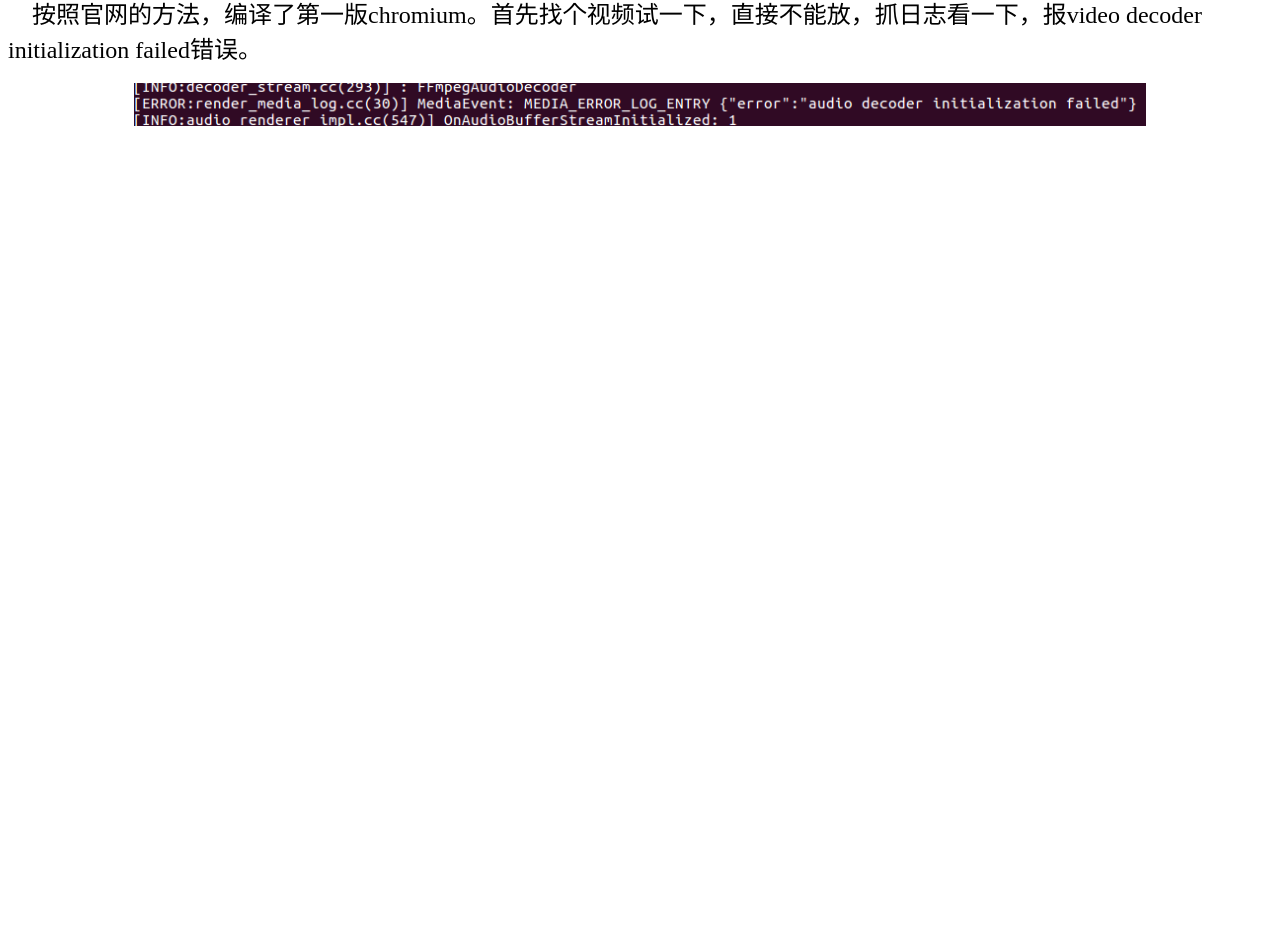
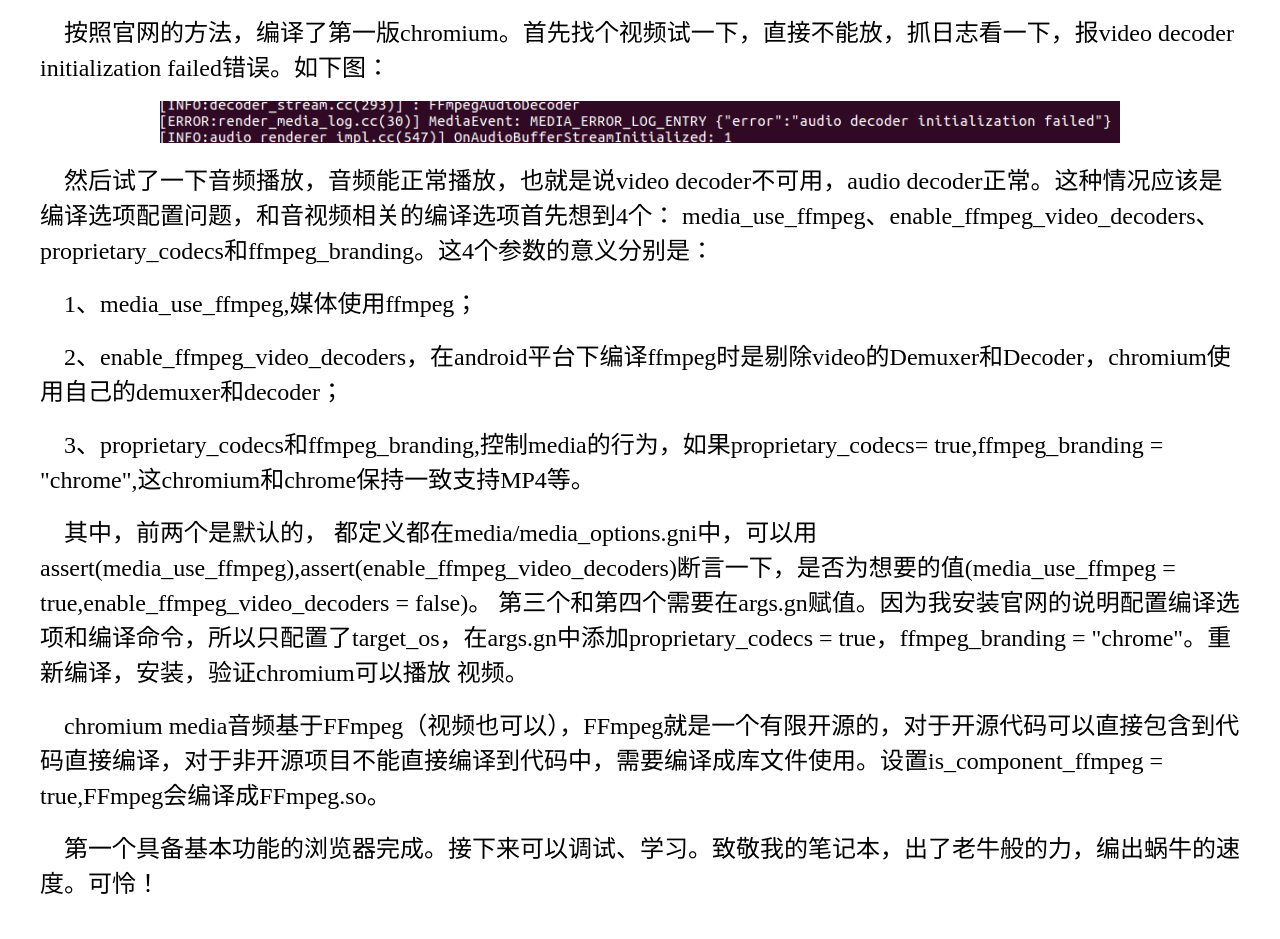
Before and after one commit to li311/Chromium-Test, a plain HTML site: page version/B001/b001.html in a window 1280 px wide. Shown: the part 85-1024 px from the top of the page. Before the commit the page ends 800 px from the top, so only its background shows below. Drawn offline with Linux system fonts and the light colour scheme.

Commit message:
Recording building version B001.

```diff
--- a/version/B001/b001.html
+++ b/version/B001/b001.html
@@ -13,25 +13,63 @@
   </style>
 </head>
 
-<body>
+<body style = "margin : 40px 40px 40px 40px;">
   <h1>B001</h1>
   <div id="summary" style="font-size:24px">
-      &emsp;按照官网的方法，编译了第一版chromium。首先找个视频试一下，直接不能放，抓日志看一下，报video decoder initialization failed错误。
+      &emsp;按照官网的方法，编译了第一版chromium。首先找个视频试一下，直接不能放，抓日志看一下，报video decoder initialization failed错误。如下图：
   </div>
+
   <br/>
+
   <div align = "middle" width = "100%">
      <img src = "decodererror.png" align = "middle" width = "80%"></img>
   </div>
-  <div>
-     &emsp;
+
+  <br/>
+
+  <div style="font-size:24px">
+     &emsp;然后试了一下音频播放，音频能正常播放，也就是说video decoder不可用，audio decoder正常。这种情况应该是编译选项配置问题，和音视频相关的编译选项首先想到4个：
+  media_use_ffmpeg、enable_ffmpeg_video_decoders、proprietary_codecs和ffmpeg_branding。这4个参数的意义分别是：
   </div>
 
-  <div>
+  <br/>
 
+  <div style="font-size:24px">
+     &emsp;1、media_use_ffmpeg,媒体使用ffmpeg；
   </div>
 
-  <div>
+  <br/>
 
+   <div style="font-size:24px">
+     &emsp;2、enable_ffmpeg_video_decoders，在android平台下编译ffmpeg时是剔除video的Demuxer和Decoder，chromium使用自己的demuxer和decoder；
+   </div>
+
+   <br/>
+
+    <div style="font-size:24px">
+     &emsp;3、proprietary_codecs和ffmpeg_branding,控制media的行为，如果proprietary_codecs= true,ffmpeg_branding = "chrome",这chromium和chrome保持一致支持MP4等。
+  </div>
+
+  <br/>
+
+  <div style="font-size:24px">
+     &emsp;其中，前两个是默认的，
+  都定义都在media/media_options.gni中，可以用assert(media_use_ffmpeg),assert(enable_ffmpeg_video_decoders)断言一下，是否为想要的值(media_use_ffmpeg = true,enable_ffmpeg_video_decoders = false)。
+  第三个和第四个需要在args.gn赋值。因为我安装官网的说明配置编译选项和编译命令，所以只配置了target_os，在args.gn中添加proprietary_codecs = true，ffmpeg_branding = "chrome"。重新编译，安装，验证chromium可以播放
+  视频。
+  </div>
+
+  <br/>
+
+  <div style="font-size:24px">
+      &emsp;chromium media音频基于FFmpeg（视频也可以），FFmpeg就是一个有限开源的，对于开源代码可以直接包含到代码直接编译，对于非开源项目不能直接编译到代码中，需要编译成库文件使用。设置is_component_ffmpeg =
+    true,FFmpeg会编译成FFmpeg.so。
+  </div>
+
+  <br/>
+
+  <div style="font-size:24px">
+       &emsp;第一个具备基本功能的浏览器完成。接下来可以调试、学习。致敬我的笔记本，出了老牛般的力，编出蜗牛的速度。可怜！
   </div>
   <script>
   </script>
```
Also changed, not shown: index.html (+7 -2 lines).
